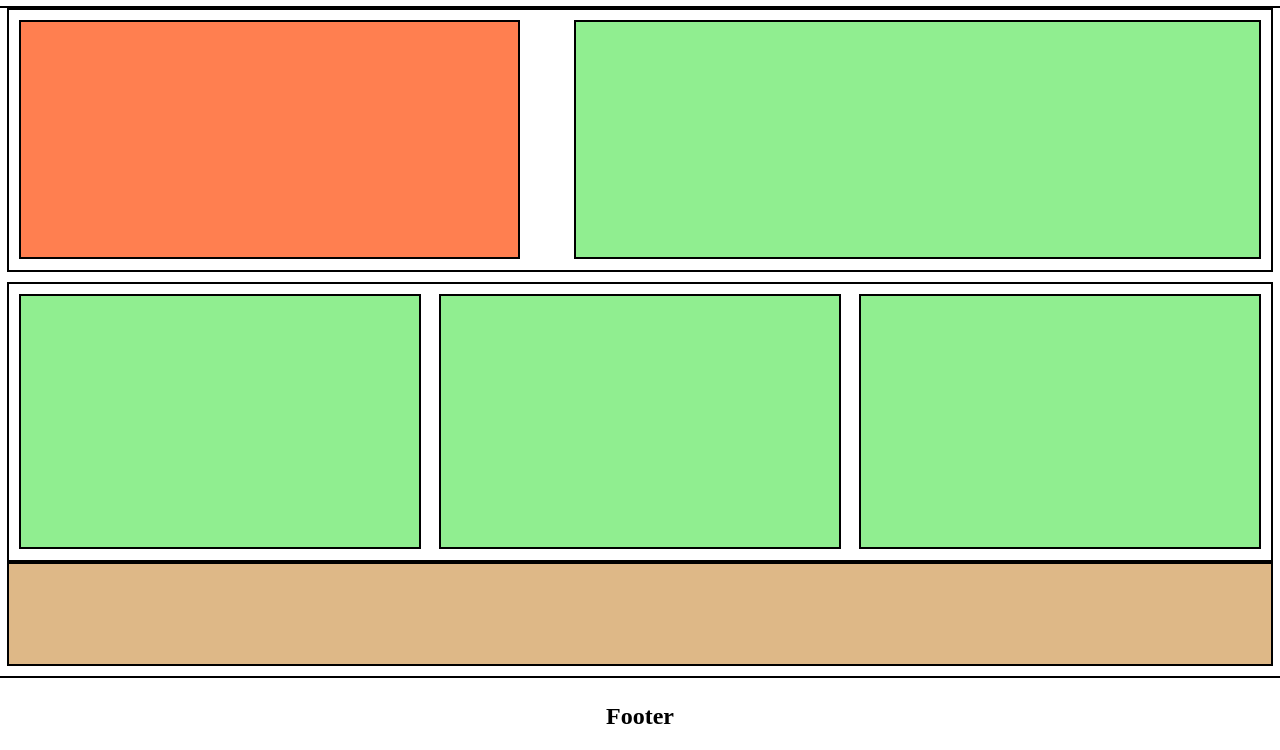
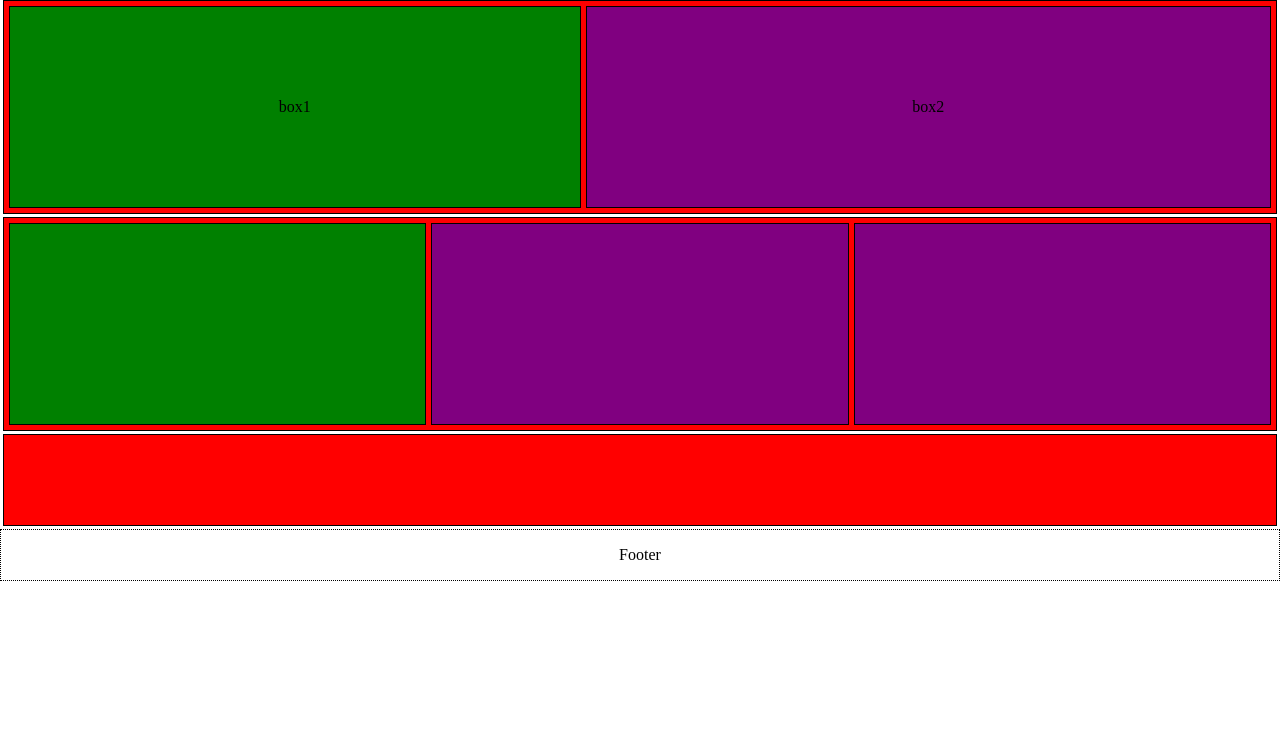
Before and after one commit to angelbendgr8-dev/class1-24, a plain HTML site: page lesson1/index.html in a window 1280 px wide. Shown: the part 61-811 px from the top of the page. Drawn offline with Linux system fonts and the light colour scheme.

Commit message:
new html and css design

```diff
--- a/lesson1/index.html
+++ b/lesson1/index.html
@@ -1,37 +1,33 @@
 <!DOCTYPE html>
 <html lang="en">
-  <head>
-    <meta charset="UTF-8" />
-    <meta name="viewport" content="width=device-width, initial-scale=1.0" />
-    <link rel="stylesheet" href="./style.css" />
-    <!-- <link rel="stylesheet" href="path/to/normalize.css"> -->
-    <title>Demo</title>
-  </head>
-  <body>
-    <header>
-      <nav class="header">
-        <h2>NavBar</h2>
-      </nav>
+<head>
+  <meta charset="UTF-8">
+  <meta name="viewport" content="width=device-width, initial-scale=1.0">
+  <title>Mock Up</title>
+  <link rel="stylesheet" href="style.css">
+</head>
+<body>
+    <header >
+      <div>
+        Navbar
+      </div>
     </header>
-    <section >
-      <div class="box1">
-
-      </div>
-      <div class="box2"></div>
+    <section class="section1">
+      <div class="box1">box1</div>
+      <div class="box2">box2</div>
     </section>
-    <section class="section2" >
-      <div class="box3">
-
-      </div>
+    <section class="section2">
+      <div class="box3"></div>
       <div class="box4"></div>
       <div class="box5"></div>
     </section>
-
-    <section class="section3 ">
+    <section class="section3">
 
     </section>
-    <footer class="">
-<h2 class="footer-text">Footer
-</footer>
-  </body>
+    <footer >
+      <div>
+        <p>Footer</p>
+      </div>
+    </footer>
+</body>
 </html>
--- a/lesson1/style.css
+++ b/lesson1/style.css
@@ -1,94 +1,88 @@
-body{
-    padding: 0;
-    margin:0;
+body {
+    padding:0;
+    margin: 0;
     box-sizing: border-box;
 }
-
 header{
-    padding-left: 12px;
+    display: flex;
+    align-items: center;
+    border-bottom: 2px solid black;
     margin: 0;
-     border-bottom: 2px solid ;
-    width: 100%;
-
+    height: 7vh;
+    padding-left:12px;
 }
-section{
-    width: 97%;
-    height: 30vh;
-    border: 2px solid ;
-    margin: auto;
-    padding: 10px;
+.section1{
     display: flex;
     flex-direction: row;
-    justify-content: space-between;
-    margin-bottom: 10px;
+    border: 1px solid;
+    margin: 3px;
+    gap: 5px;
+    padding: 5px;
+    background-color: red;
 }
 .section2{
-    width: 97%;
-    height: 32vh;
-    border: 2px solid ;
-
-    margin: auto;
-    padding: 10px;
     display: flex;
     flex-direction: row;
-    justify-content: space-between;
+    border: 1px solid;
+    margin: 3px;
+    gap: 5px;
+    padding: 5px;
+    background-color: red;
+}
+.section3{
+    display: flex;
+    flex-direction: row;
+    border: 1px solid;
+    margin: 3px;
+    gap: 5px;
+    padding: 5px;
+    height: 10vh;
+    background-color: red;
 }
 .box1{
-    background-color: coral;
-    border: 2px solid;
-   width: 40%;
-
-    height: 98%;
+    display: flex;
+    flex:2.5;
+    border: 1px solid;
+    justify-content: center;
+    align-items: center;
+    background-color: green;
+    height: 25vh;
 }
 .box2{
-    background-color: lightgreen;
-    border: 2px solid;
-   width: 55%;
-
-    height: 98%;
+    display: flex;
+    flex:3;
+    border: 1px solid;
+    align-items: center;
+    justify-content: center;
+    background-color: purple;
 }
 .box3{
-    background-color: lightgreen;
-    border: 2px solid;
-    width: 32%;
-
-    height: 98%;
+    display: flex;
+    flex:1;
+    border: 1px solid;
+    justify-content: center;
+    align-items: center;
+    background-color: green;
+    height: 25vh;
 }
-
 .box4{
-    background-color: lightgreen;
-    border: 2px solid;
-   width: 32%;
-
-    height: 98%;
+    display: flex;
+    flex:1;
+    border: 1px solid;
+    align-items: center;
+    justify-content: center;
+    background-color: purple;
 }
 .box5{
-    background-color: lightgreen;
-    border: 2px solid;
-   width: 32%;
-
-    height: 98%;
-}
-.section3{
-    width: 97%;
-    height: 10vh;
-    border: 2px solid ;
-    background-color: burlywood;
-
-
-    margin: auto;
-    padding: 10px;
     display: flex;
-    flex-direction: row;
-    justify-content: space-between;
-}
-.footer-text{
-    text-align: center;
+    flex:1;
+    border: 1px solid;
+    align-items: center;
+    justify-content: center;
+    background-color: purple;
 }
 footer{
-     margin-top: 10px;
-     padding-top: 5px;
-     border-top: 2px solid ;
-    width: 100%;
-
+    border: 1px dotted;
+    display: flex;
+    justify-content: center;
 }
```
